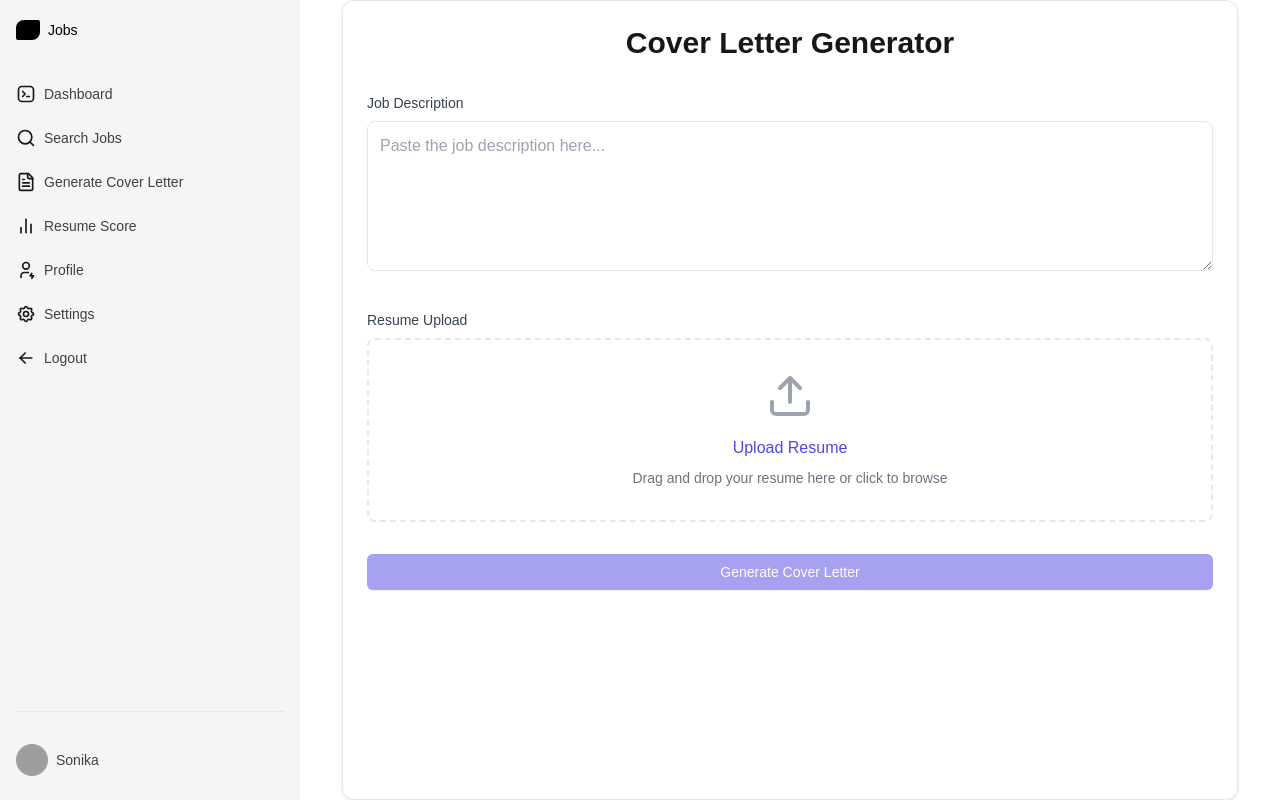
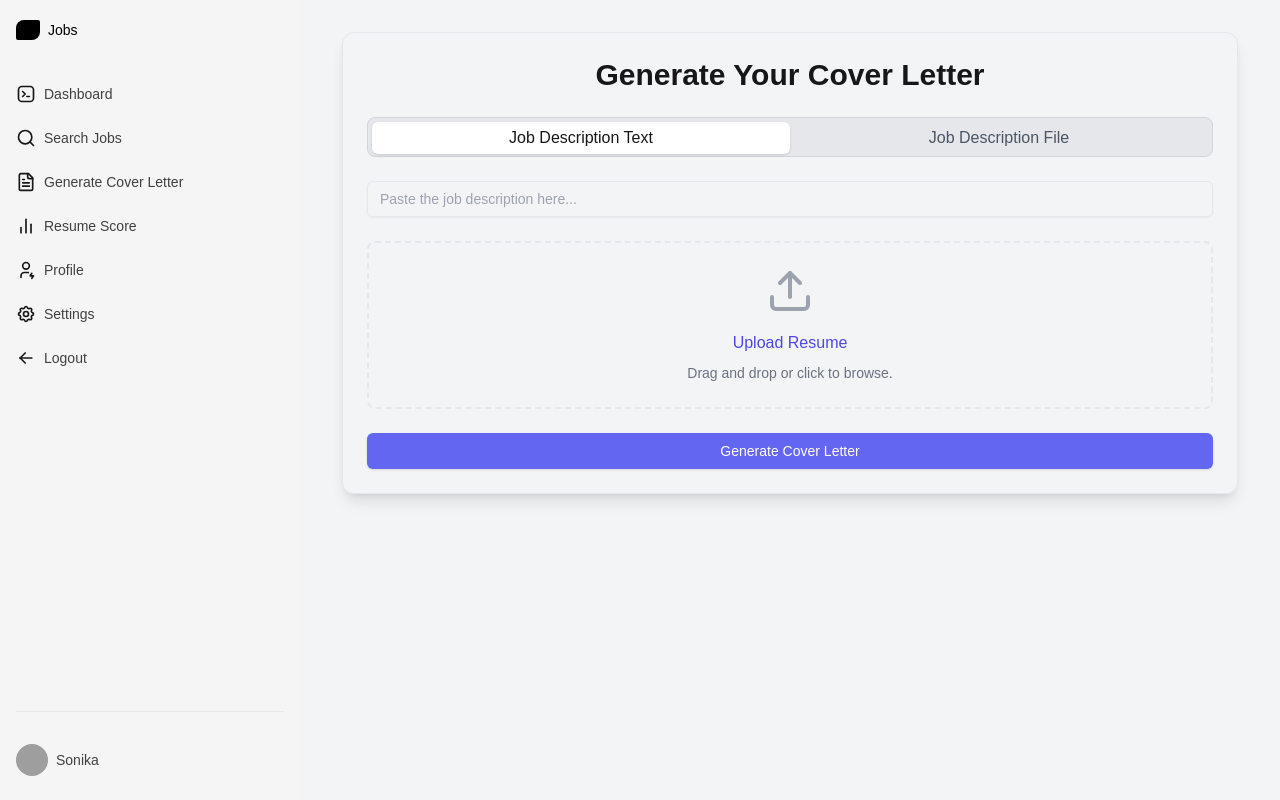
Before and after one commit to debsouryadatta/CareerSensei, a Next.js app in the folder nextjs_FE/my-app/: page /coverletter in a window 1280 px wide. Built offline with nearby package versions, Linux system fonts and the light colour scheme; no server answers; grey boxes are pictures that could not be loaded.

Commit message:
integrate backend API for cover letter generation

```diff
--- a/nextjs_FE/my-app/src/app/coverletter/page.tsx
+++ b/nextjs_FE/my-app/src/app/coverletter/page.tsx
@@ -1,119 +1,177 @@
 "use client";
 
-import React, { useState } from 'react';
-import { Input } from '@/components/ui/input';
-import { Button } from '@/components/ui/button';
-import { Card, CardContent } from '@/components/ui/card';
-import { motion } from 'framer-motion';
-import { Upload } from 'lucide-react';
-import SidebarComponent from '@/components/Sidebar';
+import React, { useState } from "react";
+import { Button } from "@/components/ui/button";
+import { Input } from "@/components/ui/input";
+import { Card, CardContent } from "@/components/ui/card";
+import { Tabs, TabsList, TabsTrigger, TabsContent } from "@/components/ui/tabs";
+import SidebarComponent from "@/components/Sidebar";
+import { motion } from "framer-motion";
+import { Upload } from "lucide-react";
 
 const GenerateCoverLetter = () => {
-  const [jobDescription, setJobDescription] = useState('');
-  const [coverLetter, setCoverLetter] = useState('');
+  const [jobDescription, setJobDescription] = useState("");
+  const [jobDescriptionFile, setJobDescriptionFile] = useState(null);
+  const [resumeFile, setResumeFile] = useState(null);
+  const [coverLetter, setCoverLetter] = useState("");
   const [loading, setLoading] = useState(false);
-  const [error, setError] = useState('');
-  const [files, setFiles] = useState([]);
-
-  const handleFileUpload = (selectedFiles) => {
-    setFiles(selectedFiles);
-  };
+  const [error, setError] = useState("");
 
   const handleGenerateCoverLetter = async () => {
-    if (!jobDescription.trim()) {
-      setError('Please enter a job description');
+    // Validate inputs
+    if (!jobDescription.trim() && !jobDescriptionFile) {
+      setError("Please provide a job description or upload a job description file.");
+      return;
+    }
+
+    if (!resumeFile) {
+      setError("Please upload your resume.");
       return;
     }
 
     setLoading(true);
+    setError("");
+
+    const formData = new FormData();
+    formData.append("resume_file", resumeFile);
+    formData.append("resume_type", resumeFile.type.includes("pdf") ? "pdf" : "image");
+
+    if (jobDescription.trim()) {
+      formData.append("job_description", jobDescription);
+    } else if (jobDescriptionFile) {
+      formData.append("job_description_file", jobDescriptionFile);
+      formData.append(
+        "job_description_type",
+        jobDescriptionFile.type.includes("pdf") ? "pdf" : "image"
+      );
+    }
+
     try {
-      const generatedLetter = `Dear Hiring Manager,\n\nBased on the uploaded resume and the job description of ${jobDescription}, I am excited to apply...`;
-      setCoverLetter(generatedLetter);
-      setError('');
+      const response = await fetch("http://localhost:8000/api/v1/cover_letter/create", {
+        method: "POST",
+        body: formData,
+      });
+
+      const result = await response.json();
+
+      if (!response.ok) {
+        throw new Error(result.detail || "Failed to generate cover letter.");
+      }
+
+      setCoverLetter(result.data.cover_letter);
     } catch (error) {
-      setError('Failed to generate cover letter');
-      console.error(error);
+      setError(error.message);
     } finally {
       setLoading(false);
     }
   };
 
+  const handleFileUpload = (e, setFile) => {
+    const file = e.target.files[0];
+    setFile(file);
+  };
+
   return (
        <div className="flex flex-col lg:flex-row h-screen">
       <SidebarComponent />
-      <Card className="w-full max-w-4xl mx-auto">
-        <CardContent className="p-6">
-          <motion.div
-            initial={{ opacity: 0, y: 20 }}
-            animate={{ opacity: 1, y: 0 }}
-            transition={{ duration: 0.5 }}
-          >
-            <h1 className="text-3xl font-bold text-center mb-8">Cover Letter Generator</h1>
+      <div className="flex-1 p-4 lg:p-8 bg-gray-100 dark:bg-neutral-800">
+        <div className="max-w-4xl mx-auto">
+          <Card className="shadow-lg">
+            <CardContent className="p-4 lg:p-6">
+                <h1 className="text-2xl lg:text-3xl font-bold text-center mb-6">
+                  Generate Your Cover Letter
+                </h1>
 
-            {/* Job Description Section */}
-            <div className="mb-8">
-              <label className="block text-sm font-medium text-gray-700 mb-2">
-                Job Description
-              </label>
-              <textarea
+                {/* Tabs Section */}
+                <Tabs defaultValue="text" className="w-full">
+                  <TabsList className="grid grid-cols-2 gap-2 lg:gap-0 mb-6">
+                    <TabsTrigger value="text" className="text-sm lg:text-base">
+                      Job Description Text
+                    </TabsTrigger>
+                    <TabsTrigger value="file" className="text-sm lg:text-base">
+                      Job Description File
+                    </TabsTrigger>
+                  </TabsList>
+
+                  {/* Job Description Text Input */}
+                  <TabsContent value="text">
+                    <div className="mb-6">
+                      <Input
                         placeholder="Paste the job description here..."
                         value={jobDescription}
                         onChange={(e) => setJobDescription(e.target.value)}
-                className="w-full min-h-[150px] p-3 border rounded-lg focus:ring-2 focus:ring-indigo-500 focus:border-indigo-500"
+                        className="w-full"
                       />
                     </div>
+                  </TabsContent>
 
-            {/* Resume Upload Section */}
-            <div className="mb-8">
-              <label className="block text-sm font-medium text-gray-700 mb-2">
-                Resume Upload
-              </label>
+                  {/* Job Description File Upload */}
+                  <TabsContent value="file">
+                    <div className="mb-6">
                       <div
-                className="border-2 border-dashed rounded-lg p-8 text-center hover:border-indigo-500 transition-colors"
-                onDrop={(e) => {
-                  e.preventDefault();
-                  handleFileUpload(Array.from(e.dataTransfer.files));
-                }}
-                onDragOver={(e) => e.preventDefault()}
+                        className="border-2 border-dashed rounded-lg p-6 text-center hover:border-indigo-500"
                       >
                         <input
                           type="file"
-                  onChange={(e) => handleFileUpload(Array.from(e.target.files))}
+                          onChange={(e) => handleFileUpload(e, setJobDescriptionFile)}
                           className="hidden"
-                  id="file-upload"
+                          id="job-desc-upload"
                           accept=".pdf,.doc,.docx"
                         />
                         <label
-                  htmlFor="file-upload"
-                  className="cursor-pointer"
+                          htmlFor="job-desc-upload"
+                          className="cursor-pointer text-indigo-600 hover:text-indigo-500"
                         >
                           <Upload className="mx-auto h-12 w-12 text-gray-400 mb-4" />
-                  <span className="text-indigo-600 hover:text-indigo-500">
-                    Upload Resume
-                  </span>
+                          <span>Upload Job Description File</span>
+                        </label>
                         <p className="mt-2 text-sm text-gray-500">
-                    {files.length > 0
-                      ? `Selected: ${files.map(f => f.name).join(', ')}`
-                      : 'Drag and drop your resume here or click to browse'}
+                          {jobDescriptionFile ? `Selected: ${jobDescriptionFile.name}` : "Drag and drop or click to browse."}
                         </p>
+                      </div>
+                    </div>
+                  </TabsContent>
+                </Tabs>
+
+                {/* Resume Upload Section */}
+                <div className="mb-6">
+                  <div
+                    className="border-2 border-dashed rounded-lg p-6 text-center hover:border-indigo-500"
+                  >
+                    <input
+                      type="file"
+                      onChange={(e) => handleFileUpload(e, setResumeFile)}
+                      className="hidden"
+                      id="resume-upload"
+                      accept=".pdf,.doc,.docx"
+                    />
+                    <label
+                      htmlFor="resume-upload"
+                      className="cursor-pointer text-indigo-600 hover:text-indigo-500"
+                    >
+                      <Upload className="mx-auto h-12 w-12 text-gray-400 mb-4" />
+                      <span>Upload Resume</span>
                     </label>
+                    <p className="mt-2 text-sm text-gray-500">
+                      {resumeFile ? `Selected: ${resumeFile.name}` : "Drag and drop or click to browse."}
+                    </p>
                   </div>
                 </div>
 
                 {/* Generate Button */}
                 <Button
                   onClick={handleGenerateCoverLetter}
-              className="w-full bg-indigo-600 hover:bg-indigo-700 text-white py-4 font-medium"
-              disabled={loading || files.length === 0}
+                  className="w-full bg-indigo-500 hover:bg-indigo-600 text-white"
+                  disabled={loading}
                 >
-              {loading ? 'Generating...' : 'Generate Cover Letter'}
+                  {loading ? "Generating..." : "Generate Cover Letter"}
                 </Button>
 
                 {/* Error Message */}
                 {error && (
-              <p className="text-red-500 text-center mt-4">
+                  <div className="mt-4 p-4 bg-red-100 text-red-700 rounded-lg">
                     {error}
-              </p>
+                  </div>
                 )}
 
                 {/* Generated Cover Letter */}
@@ -121,15 +179,19 @@ const GenerateCoverLetter = () => {
                   <motion.div
                     initial={{ opacity: 0 }}
                     animate={{ opacity: 1 }}
-                className="mt-8 p-6 bg-white rounded-lg shadow-sm border"
+                    className="mt-6 p-6 bg-white rounded-lg shadow-md border"
                   >
+                    <div className="mt-8 space-y-6">
                     <h3 className="font-semibold mb-4">Generated Cover Letter:</h3>
                     <pre className="whitespace-pre-wrap text-gray-700">{coverLetter}</pre>
+                    </div>
                   </motion.div>
                 )}
-          </motion.div>
+
             </CardContent>
           </Card>
+        </div>
+      </div>
     </div>
   );
 };
--- a/nextjs_FE/my-app/src/app/resumescore/page.tsx
+++ b/nextjs_FE/my-app/src/app/resumescore/page.tsx
@@ -53,7 +53,7 @@ const ResumeScore = () => {
   };
 
   return (
-    <div className="flex flex-col lg:flex-row h-screen">
+    <div className="flex flex-col lg:flex-row h-screen bg-gray-100 dark:bg-neutral-800 ">
         <SidebarComponent />
       <Card className="w-full max-w-4xl mx-auto">
         <CardContent className="p-6">
```
Lines whose indentation alone changed are shown as unchanged.
